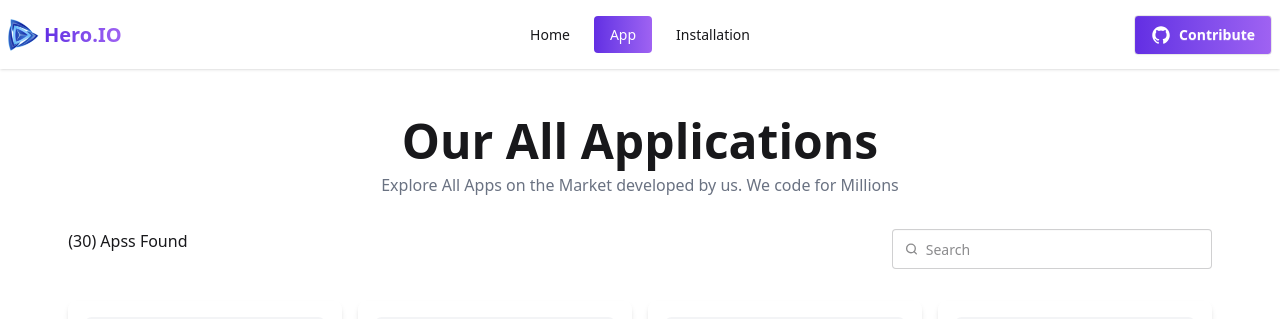
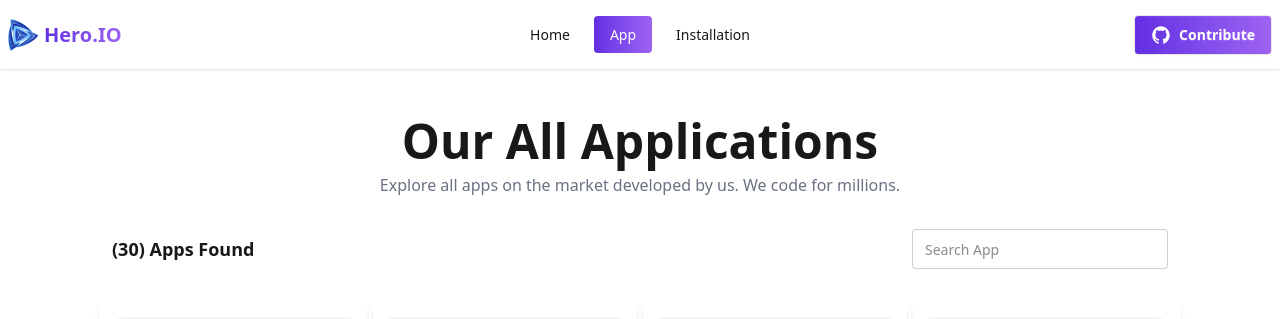
Before and after one commit to shahrufhasan/Home-IO-Apps-Library, a React (Vite) app: page /apps in a window 1280 px wide. Shown: the top 319 px of the page. Built offline with nearby package versions, Linux system fonts and the light colour scheme.

Commit message:
fixed some desing bug

```diff
--- a/src/Components/AppCard/AppCard.jsx
+++ b/src/Components/AppCard/AppCard.jsx
@@ -8,7 +8,7 @@ const AppCard = ({ app }) => {
     Math.floor(downloads / 1_000_000) + "M";
 
   return (
-    <div className="card p-4 shadow-md hover:scale-105 transition ease-in-out">
+    <div className="card p-4 shadow-md hover:scale-105 w-68 transition ease-in-out">
       <figure className="p-4 bg-gray-100">
         <img src={image} className="w-40" alt="Shoes" />
       </figure>
--- a/src/Pages/Apps/Apps.jsx
+++ b/src/Pages/Apps/Apps.jsx
@@ -1,45 +1,54 @@
-import React from "react";
+import React, { useState } from "react";
 import useApps from "../../Hooks/useAppData";
 import AppCard from "../../Components/AppCard/AppCard";
+import NoAppFound from "../NoAppFound/NoAppFound";
 
 const Apps = () => {
   const { apps } = useApps();
+  const [search, setSearch] = useState("");
+
+  const term = search.trim().toLowerCase();
+  const searchedApps = term
+    ? apps.filter((app) => app.companyName.toLowerCase().includes(term))
+    : apps;
+
   return (
-    <div>
-      <div>
-        <h1 className="text-5xl font-bold text-center mb-2">
-          Our All Applications
-        </h1>
-        <p className="text-center text-gray-500 mb-8">
-          Explore All Apps on the Market developed by us. We code for Millions
-        </p>
-      </div>
-      <div className="flex justify-between my-8">
-        <h4>({apps.length}) Apss Found</h4>
-        <label className="input">
-          <svg
-            className="h-[1em] opacity-50"
-            xmlns="http://www.w3.org/2000/svg"
-            viewBox="0 0 24 24"
-          >
-            <g
-              strokeLinejoin="round"
-              strokeLinecap="round"
-              strokeWidth="2.5"
-              fill="none"
-              stroke="currentColor"
-            >
-              <circle cx="11" cy="11" r="8"></circle>
-              <path d="m21 21-4.3-4.3"></path>
-            </g>
-          </svg>
-          <input type="search" required placeholder="Search" />
-        </label>
-      </div>
-      <div className="grid grid-cols-1 md:grid-cols-2 lg:grid-cols-4 gap-4">
-        {apps.map((app) => (
-          <AppCard key={app.id} app={app}></AppCard>
-        ))}
+    <div className="overflow-x-hidden">
+      <div className="max-w-7xl mx-auto px-4 md:px-8 lg:px-16">
+        <div className="text-center mb-8">
+          <h1 className="text-5xl font-bold mb-2">Our All Applications</h1>
+          <p className="text-gray-500">
+            Explore all apps on the market developed by us. We code for
+            millions.
+          </p>
+        </div>
+
+        <div className="flex flex-col lg:flex-row justify-between items-center lg:gap-[650px] my-8">
+          <h4 className="text-lg font-semibold min-h-[40px] flex items-center">
+            ({searchedApps.length}) Apps Found
+          </h4>
+          <label className="w-full md:w-auto flex-shrink-0">
+            <input
+              value={search}
+              onChange={(e) => setSearch(e.target.value)}
+              type="search"
+              placeholder="Search App"
+              className="input input-bordered w-full md:w-64 py-2"
+            />
+          </label>
+        </div>
+
+        {searchedApps.length > 0 ? (
+          <div className="grid grid-cols-1 md:grid-cols-2 lg:grid-cols-4 gap-6 mb-12 justify-items-center">
+            {searchedApps.map((app) => (
+              <AppCard key={app.id} app={app} />
+            ))}
+          </div>
+        ) : (
+          <div>
+            <NoAppFound></NoAppFound>
+          </div>
+        )}
       </div>
     </div>
   );
--- a/src/Pages/Home/Home.jsx
+++ b/src/Pages/Home/Home.jsx
@@ -10,15 +10,13 @@ const Home = () => {
   const { apps, loading, error } = useApps();
 
   const featureApps = apps.slice(0, 8);
+
   return (
-    <div>
-      <div className="text-center flex flex-col mb-32">
+    <div className="overflow-x-hidden">
+      <div className="text-center flex flex-col mb-32 px-4">
         <h1 className="text-5xl font-bold mb-6">
           We Build <br />
-          <span
-            className="bg-gradient-to-r
-          from-[#632EE3] to-[#9F62F2] bg-clip-text text-transparent"
-          >
+          <span className="bg-gradient-to-r from-[#632EE3] to-[#9F62F2] bg-clip-text text-transparent">
             Productive
           </span>{" "}
           Apps
@@ -28,25 +26,28 @@ const Home = () => {
           simpler, smarter, and more exciting. <br /> Our goal is to turn your
           ideas into digital experiences that truly make an impact.
         </p>
-        <div className="flex mx-auto gap-4 space-y-6">
-          <button className="btn">
-            <img src={GooglePlayImg} className="w-6" alt="" /> Goggle Play
+
+        <div className="flex justify-center gap-4 mb-10 flex-wrap">
+          <button className="btn flex items-center gap-2">
+            <img src={GooglePlayImg} className="w-6" alt="Google Play" /> Google
+            Play
           </button>
-          <button className="btn">
-            <img src={AppStoreImg} className="w-6" alt="" />
-            App Store
+          <button className="btn flex items-center gap-2">
+            <img src={AppStoreImg} className="w-6" alt="App Store" /> App Store
           </button>
         </div>
-        <img src={heroImage} alt="" />
-        <div
-          className="bg-gradient-to-r
-          from-[#632EE3] to-[#9F62F2] text-white space-y-8 py-20
-           w-screen relative left-1/2 right-1/2 -mx-[50vw] text-center"
-        >
+
+        <div className="max-w-4xl mx-auto">
+          <img src={heroImage} alt="Hero" className="w-full h-auto" />
+        </div>
+      </div>
+
+      <div className="bg-gradient-to-r from-[#632EE3] to-[#9F62F2] text-white py-20">
+        <div className="max-w-7xl mx-auto px-4 text-center space-y-8">
           <h2 className="text-5xl font-bold">
-            Truested By Millions, Built For You
+            Trusted By Millions, Built For You
           </h2>
-          <div className="grid grid-cols-1 lg:grid-cols-3 max-w-2/3 mx-auto">
+          <div className="grid grid-cols-1 md:grid-cols-3 gap-8 mt-10">
             <div className="space-y-3">
               <h4 className="font-thin text-xs">Total Downloads</h4>
               <p className="text-5xl font-bold">29.6M</p>
@@ -60,23 +61,26 @@ const Home = () => {
             <div className="space-y-3">
               <h4 className="font-thin text-xs">Active Apps</h4>
               <p className="text-5xl font-bold">132+</p>
-              <p className="font-thin text-xs">31 More Will Launchs</p>
+              <p className="font-thin text-xs">31 More Will Launch</p>
             </div>
           </div>
         </div>
       </div>
-      <div className="text-center space-y-3 mb-8">
+
+      <div className="text-center space-y-3 my-12 px-4">
         <h1 className="text-5xl font-bold">Trending Apps</h1>
         <p className="text-gray-400">
-          Explore All Trending Apps on the Market developed by us
+          Explore all trending apps on the market developed by us
         </p>
       </div>
-      <div className="grid grid-cols-1 md:grid-cols-2 lg:grid-cols-4 gap-4">
+
+      <div className="grid grid-cols-1 md:grid-cols-2 lg:grid-cols-4 gap-4 px-4 max-w-7xl mx-auto">
         {featureApps.map((app) => (
-          <AppCard key={app.id} app={app}></AppCard>
+          <AppCard key={app.id} app={app} />
         ))}
       </div>
-      <div className="mt-10 text-center">
+
+      <div className="mt-10 text-center px-4">
         <NavLink
           to="/apps"
           className="btn bg-gradient-to-r from-[#632EE3] to-[#9F62F2] text-white"
--- /dev/null
+++ b/src/Pages/NoAppFound/NoAppFound.jsx
@@ -0,0 +1,12 @@
+import React from "react";
+import img from "../../../public/App-Error.png";
+
+const NoAppFound = () => {
+  return (
+    <div className="flex justify-center items-center my-28">
+      <img src={img} alt="No Apps Found" />
+    </div>
+  );
+};
+
+export default NoAppFound;
```
